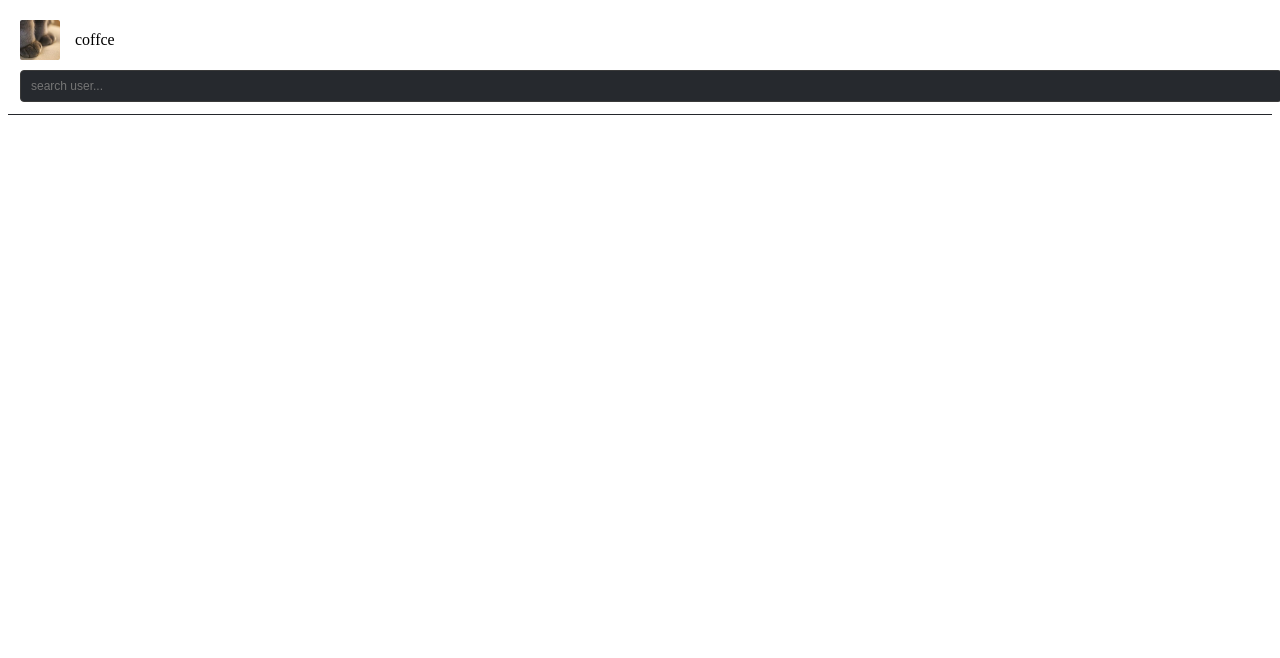
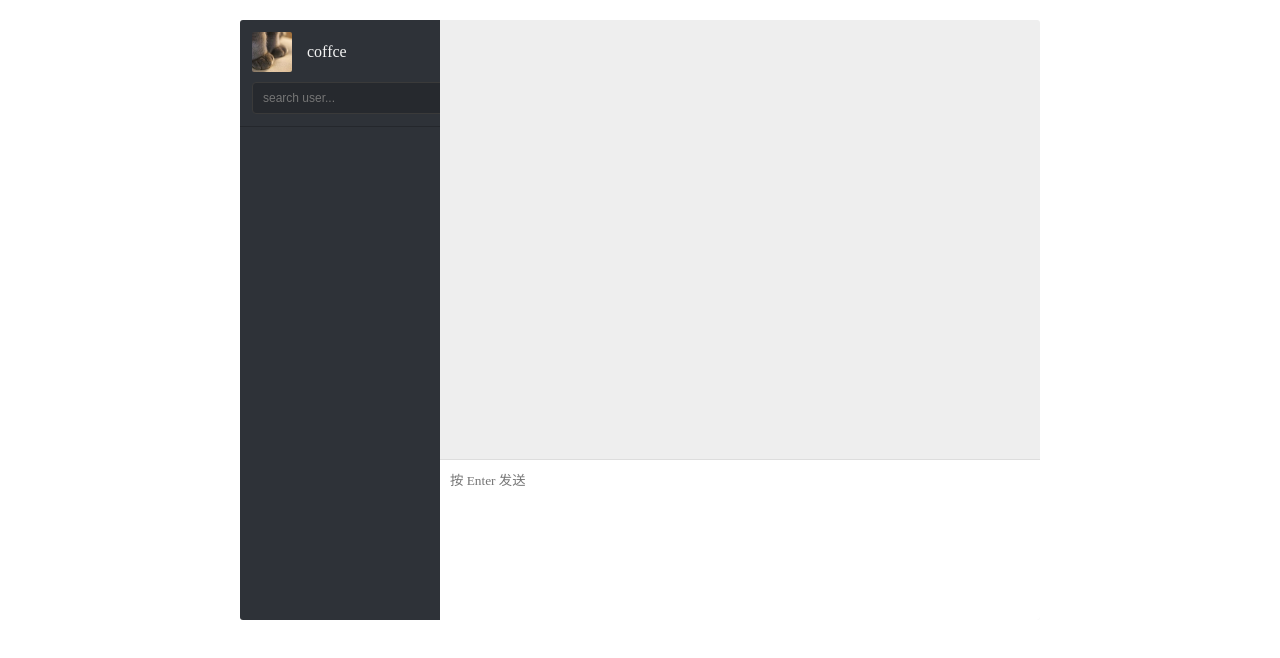
Before and after one commit to flyleft/jmooc, a Vue app in the folder ui/jchat/: page / in a window 1280 px wide. Shown: the top 658 px of the page. Built offline with nearby package versions, Linux system fonts and the light colour scheme.

Commit message:
将Content修改为InputText,并测试可以正确显示

```diff
--- a/ui/jchat/src/App.vue
+++ b/ui/jchat/src/App.vue
@@ -1,27 +1,59 @@
 <template>
   <div id="chat">
-    <Card></Card>
+    <div class="sidebar">
+      <card></card>
+    </div>
+    <div class="main">
+      <InputText></InputText>
+    </div>
   </div>
 </template>
 
 <script>
 import Card from './components/Card';
-
+import InputText from './components/InputText';
 export default {
   name: 'chat',
   components: {
-    Card
+    Card,InputText
+  },
+  created () {
+        this.$store.dispatch('initData');
   }
 }
 </script>
 
-<style>
-#app {
-  font-family: 'Avenir', Helvetica, Arial, sans-serif;
-  -webkit-font-smoothing: antialiased;
-  -moz-osx-font-smoothing: grayscale;
-  text-align: center;
-  color: #2c3e50;
-  margin-top: 60px;
+<style lang="less" scoped>
+#chat {
+    margin: 20px auto;
+    width: 800px;
+    height: 600px;
+
+    overflow: hidden;
+    border-radius: 3px;
+
+    .sidebar, .main {
+        height: 100%;
+    }
+    .sidebar {
+        float: left;
+        width: 200px;
+        color: #f4f4f4;
+        background-color: #2e3238;
+    }
+    .main {
+        position: relative;
+        overflow: hidden;
+        background-color: #eee;
+    }
+    .text {
+        position: absolute;
+        width: 100%;
+        bottom: 0;
+        left: 0;
+    }
+    .message {
+        height: ~'calc(100% - 160px)';
+    }
 }
 </style>
--- a/ui/jchat/src/components/Card.vue
+++ b/ui/jchat/src/components/Card.vue
@@ -7,7 +7,7 @@ export default {
     },
     methods: {
         onKeyup(e){
-           this.$store.dispatch('initData', e.target.value);
+           this.$store.dispatch('search', e.target.value);
         }
     }
 };
--- a/ui/jchat/src/components/Content.vue
+++ b/ui/jchat/src/components/InputText.vue
@@ -1,5 +1,4 @@
 <script>
-
 export default {
     data () {
         return {
@@ -8,7 +7,7 @@ export default {
     },
     methods: {
         onKeyup (e) {
-            if (e.ctrlKey && e.keyCode === 13 && this.content.length) {
+            if ( e.keyCode === 13 && this.content.length) {
                 this.sendMessage(this.content);
                 this.content = '';
             }
@@ -19,7 +18,7 @@ export default {
 
 <template>
 <div class="text">
-    <textarea placeholder="按 Ctrl + Enter 发送" v-model="content" @keyup="onKeyup"></textarea>
+    <textarea placeholder="按 Enter 发送" v-model="content" v-on:keyup="onKeyup"></textarea>
 </div>
 </template>
 
```
Also changed, not shown: ui/jchat/src/components/Hello.vue (deleted, +0 -53 lines).
